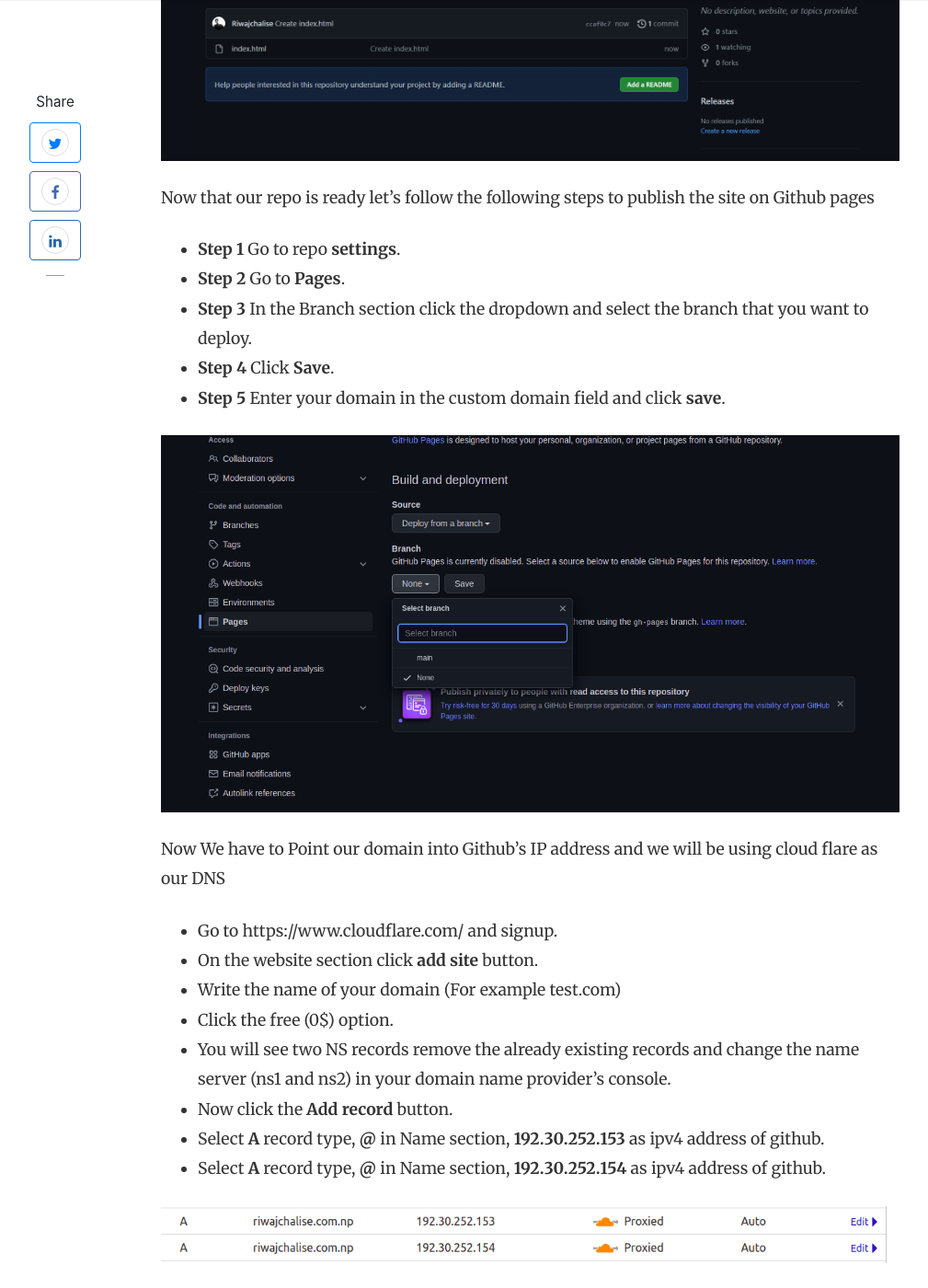
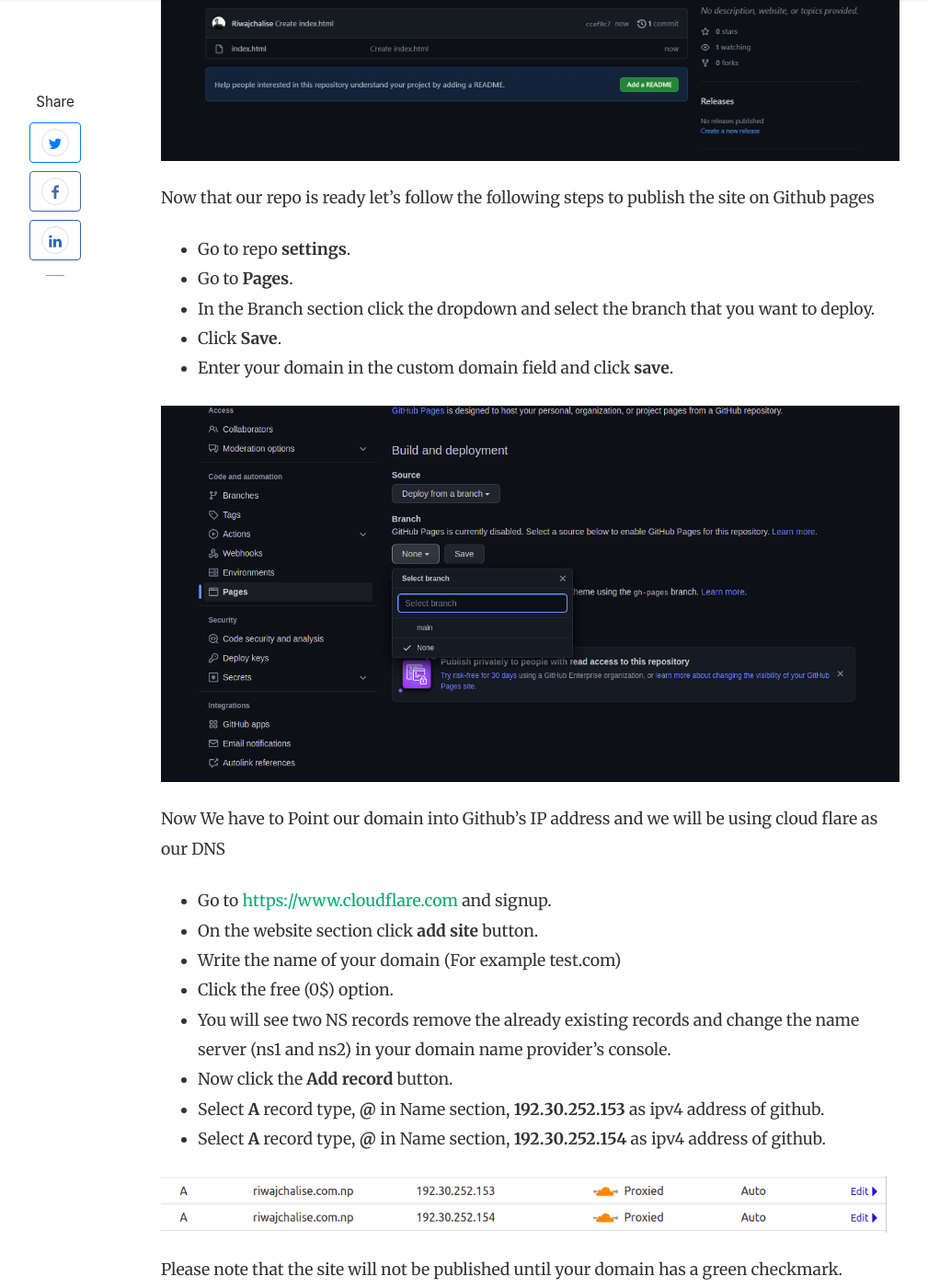
Before and after one commit to Riwajchalise/blog, a Jekyll site: the page built from _posts/2022-08-10-how-to-use-custom-domain-in-github-pages.md, in a window 1280 px wide and 1400 px high, scrolled down 1264 px. Shown: the whole window at 92% size, without its empty margins (110-1119 px from the left). Built offline with Jekyll 4.4.1, drawn with Linux system fonts in a browser that asks for light colours; nearby versions of some CDN libraries; comment, search, counter and statistics services are not loaded.

Commit message:
added new blog

```diff
--- a/_posts/2022-08-10-how-to-use-custom-domain-in-github-pages.md
+++ b/_posts/2022-08-10-how-to-use-custom-domain-in-github-pages.md
@@ -21,17 +21,17 @@ Make sure the repo where you are pushing your code is public. If not **go to you
 
 
 Now that our repo is ready let's follow the following steps to publish the site on Github pages
-- **Step 1** Go to repo **settings**.
-- **Step 2** Go to **Pages**.
-- **Step 3** In the Branch section click the dropdown and select the branch that you want to deploy.
-- **Step 4** Click **Save**.
-- **Step 5** Enter your domain in the custom domain field and click **save**.
+-  Go to repo **settings**.
+-  Go to **Pages**.
+-  In the Branch section click the dropdown and select the branch that you want to deploy.
+-  Click **Save**.
+-  Enter your domain in the custom domain field and click **save**.
 
 ![github pages]({{ site.baseurl }}/assets/images/github_page_section.png)
 
 Now We have to Point our domain into Github's IP address and we will be using cloud flare as our DNS
 
-- Go to https://www.cloudflare.com/ and signup.
+- Go to [https://www.cloudflare.com](https://www.cloudflare.com/) and signup.
 - On the website section click **add site** button.
 - Write the name of your domain (For example test.com)
 - Click the free (0$) option.
```
